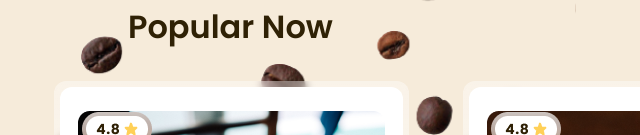
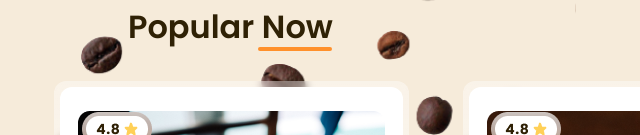
Before and after one commit to halaibrahim867/Coffee-Store, a plain HTML site: page index.html in a window 1280 px wide. Shown: the part 665-800 px from the top of the page, 0-640 px from the left. Drawn offline with Linux system fonts and the light colour scheme.

Commit message:
add underline of sub-heading

```diff
--- a/css/style.css
+++ b/css/style.css
@@ -157,7 +157,7 @@ body{
     }
 
 }
-.container .products-section h2{
+.container .products-section .subhead{
     margin-block-start: 95px;
     margin-block-end: 105px ;
     margin-inline-start: 128px;
@@ -165,12 +165,16 @@ body{
     font-size: 32px;
     line-height: 48px;
     color:var(--second-color);
+    position: relative;
 }
 .container .products-section .underline{
     width: 74px;
     height: 4px;
     background: var(--main-color);
     border-radius: 12px;
+    position: absolute;
+    bottom: 0px;
+    left: 130px;
 }
 .container  .products-section .products{
     display: flex;
--- a/index.html
+++ b/index.html
@@ -57,8 +57,9 @@
             </div>
 
               <div class="products-section">
-                <h2>Popular Now </h2>
-                <span class="underline"></span>
+                <h2 class="subhead">Popular Now
+                  <span class="underline"></span>
+                </h2>
                 <div class="products">
                   <div class="product one ">
                     <div class="border">
```
